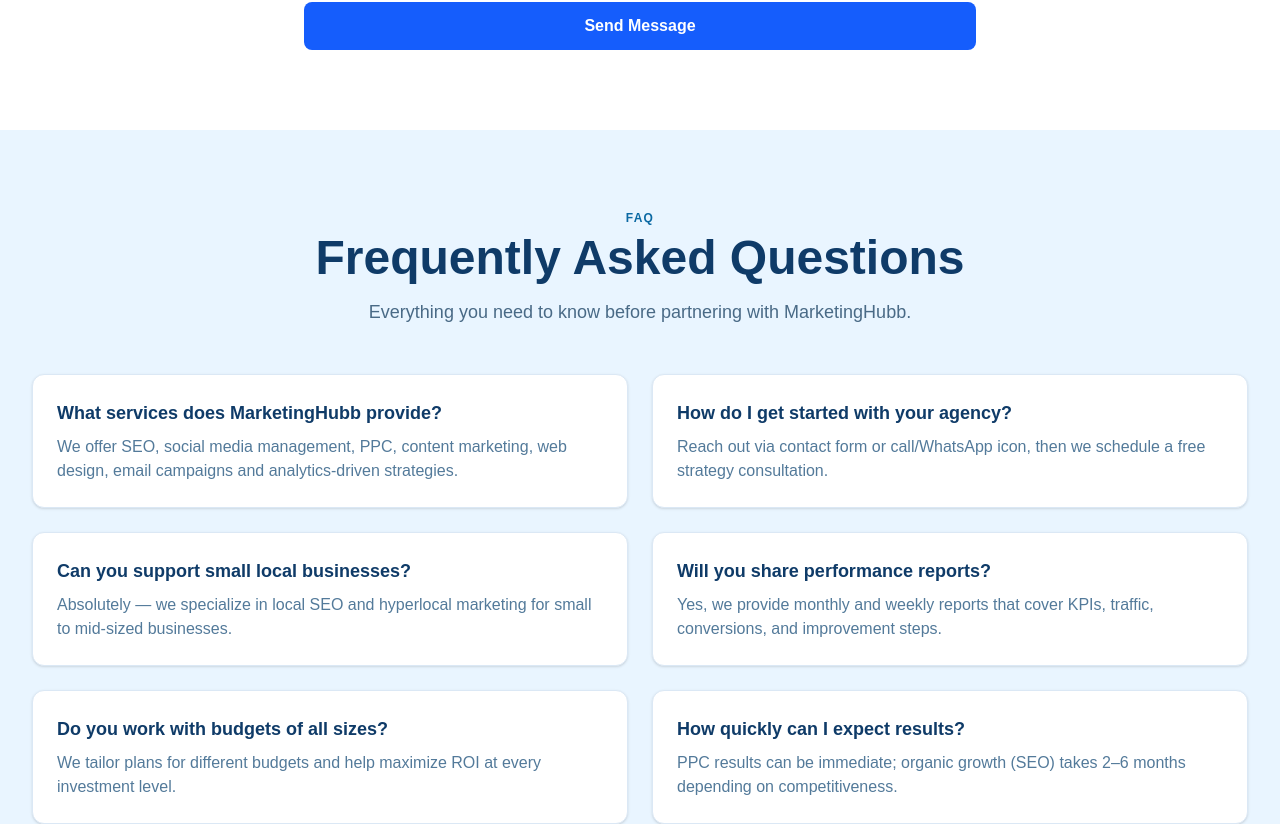
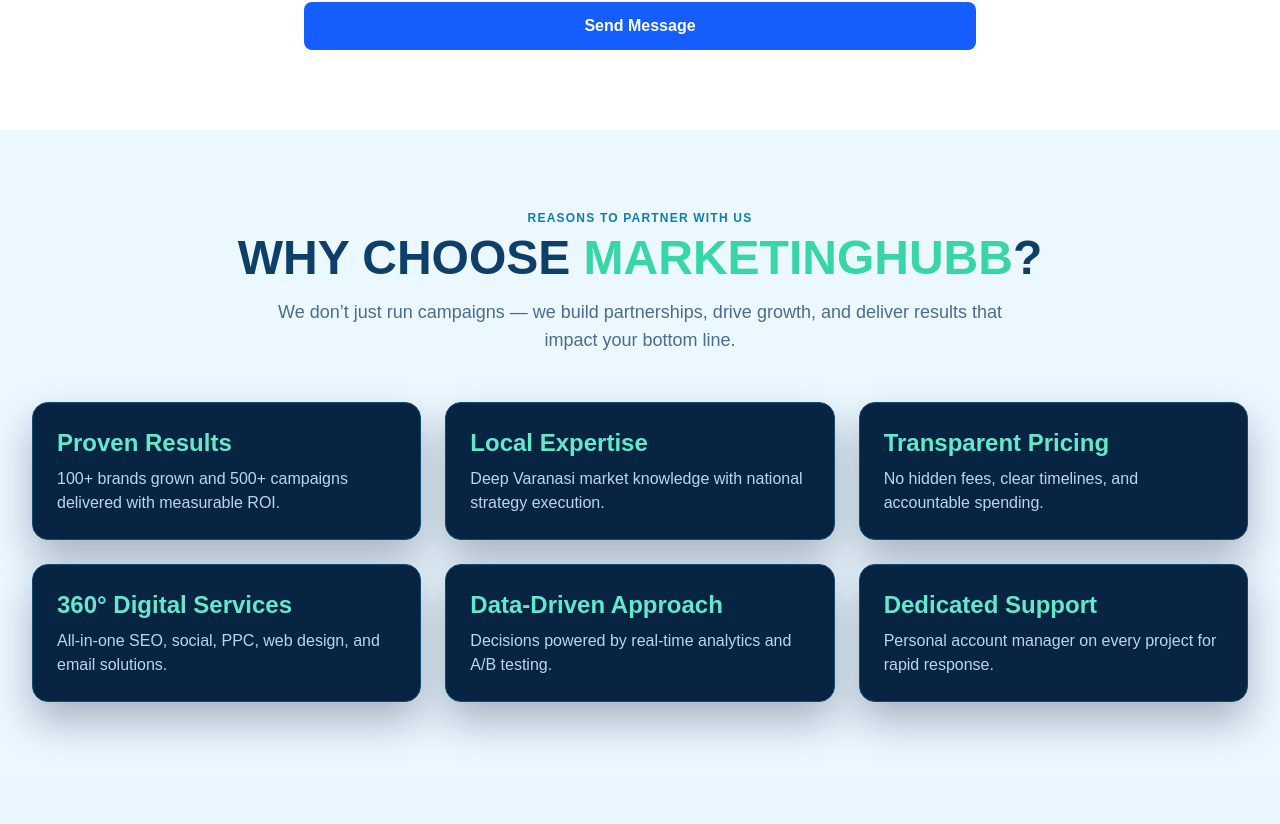
Before and after one commit to rohan-2004-web/marketinghubb, a Next.js app: page /contact in a window 1280 px wide. Shown: the part 975-1799 px from the top of the page. Built offline with nearby package versions, Linux system fonts and the light colour scheme.

Commit message:
Add Why Choose section below contact form

```diff
--- /dev/null
+++ b/app/components/WhyChooseSection.tsx
@@ -0,0 +1,68 @@
+'use client';
+
+import { motion } from 'framer-motion';
+
+const reasons = [
+  {
+    title: 'Proven Results',
+    description: '100+ brands grown and 500+ campaigns delivered with measurable ROI.',
+  },
+  {
+    title: 'Local Expertise',
+    description: "Deep Varanasi market knowledge with national strategy execution.",
+  },
+  {
+    title: 'Transparent Pricing',
+    description: 'No hidden fees, clear timelines, and accountable spending.',
+  },
+  {
+    title: '360° Digital Services',
+    description: 'All-in-one SEO, social, PPC, web design, and email solutions.',
+  },
+  {
+    title: 'Data-Driven Approach',
+    description: 'Decisions powered by real-time analytics and A/B testing.',
+  },
+  {
+    title: 'Dedicated Support',
+    description: 'Personal account manager on every project for rapid response.',
+  },
+];
+
+export default function WhyChooseSection() {
+  return (
+    <section className="py-20 bg-[#ebf8ff]" id="why-choose">
+      <div className="max-w-7xl mx-auto px-4 sm:px-6 lg:px-8">
+        <motion.div
+          initial={{ opacity: 0, y: 20 }}
+          whileInView={{ opacity: 1, y: 0 }}
+          transition={{ duration: 0.7 }}
+          className="text-center mb-12"
+        >
+          <p className="text-xs font-semibold tracking-widest text-[#0f7db1] mb-2">REASONS TO PARTNER WITH US</p>
+          <h2 className="text-5xl font-extrabold text-[#0d3f68]">
+            WHY CHOOSE <span className="text-[#37d5a8]">MARKETINGHUBB</span>?
+          </h2>
+          <p className="mt-4 text-lg text-[#4b6c8e] max-w-3xl mx-auto">
+            We don’t just run campaigns — we build partnerships, drive growth, and deliver results that impact your bottom line.
+          </p>
+        </motion.div>
+
+        <div className="grid grid-cols-1 sm:grid-cols-2 lg:grid-cols-3 gap-6">
+          {reasons.map((item, index) => (
+            <motion.div
+              key={index}
+              initial={{ opacity: 0, y: 24 }}
+              whileInView={{ opacity: 1, y: 0 }}
+              transition={{ duration: 0.7, delay: index * 0.07 }}
+              className="rounded-2xl bg-[#082443] p-6 border border-[#0f4c73] shadow-[0_20px_40px_rgba(9,22,58,0.3)]"
+            >
+              <h3 className="text-2xl font-bold text-[#64e8ca] mb-2">{item.title}</h3>
+              <p className="text-[#b5d8f0]">{item.description}</p>
+            </motion.div>
+          ))}
+        </div>
+      </div>
+    </section>
+  );
+}
--- a/app/contact/page.tsx
+++ b/app/contact/page.tsx
@@ -1,4 +1,5 @@
 import ContactSection from '../components/ContactSection';
+import WhyChooseSection from '../components/WhyChooseSection';
 import WhyTrustSection from '../components/WhyTrustSection';
 import FAQSection from '../components/FAQSection';
 
@@ -12,6 +13,7 @@
         </div>
       </div>
       <ContactSection />
+      <WhyChooseSection />
       <FAQSection />
       <WhyTrustSection />
     </div>
```
